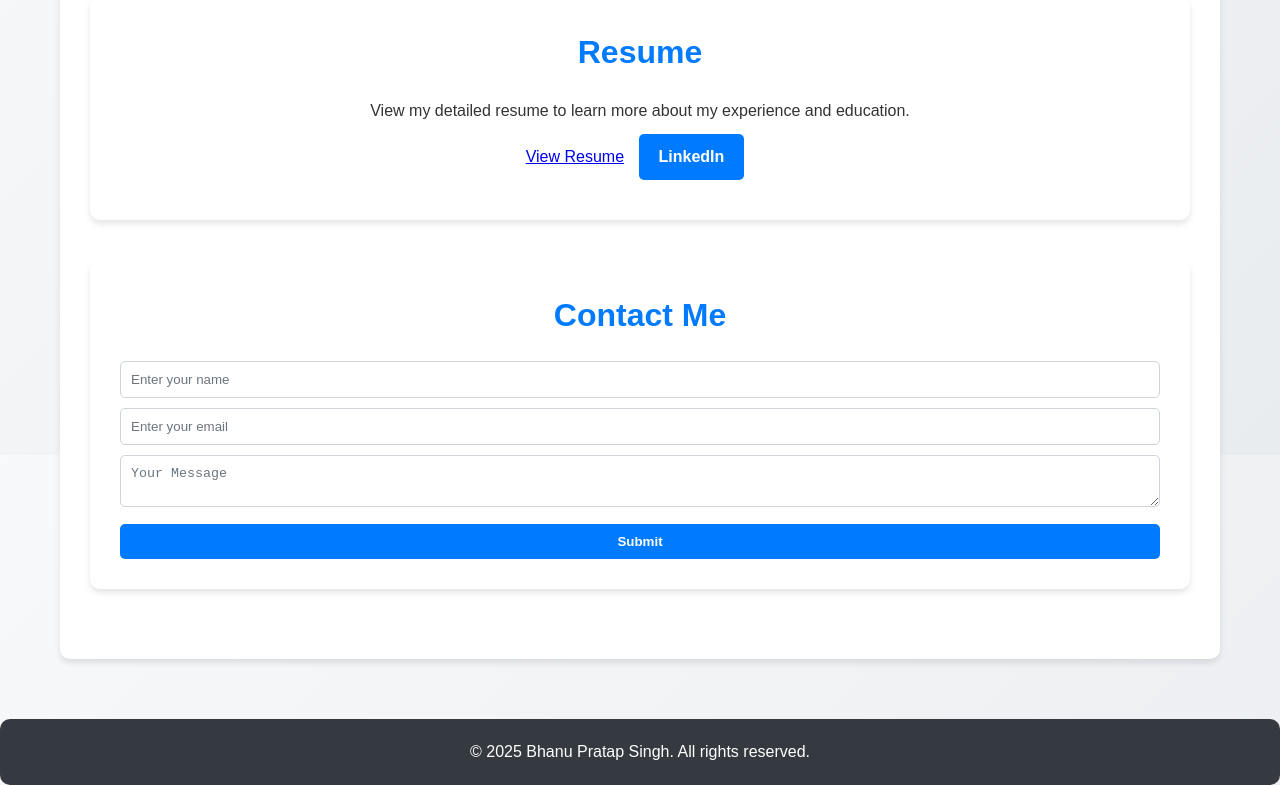
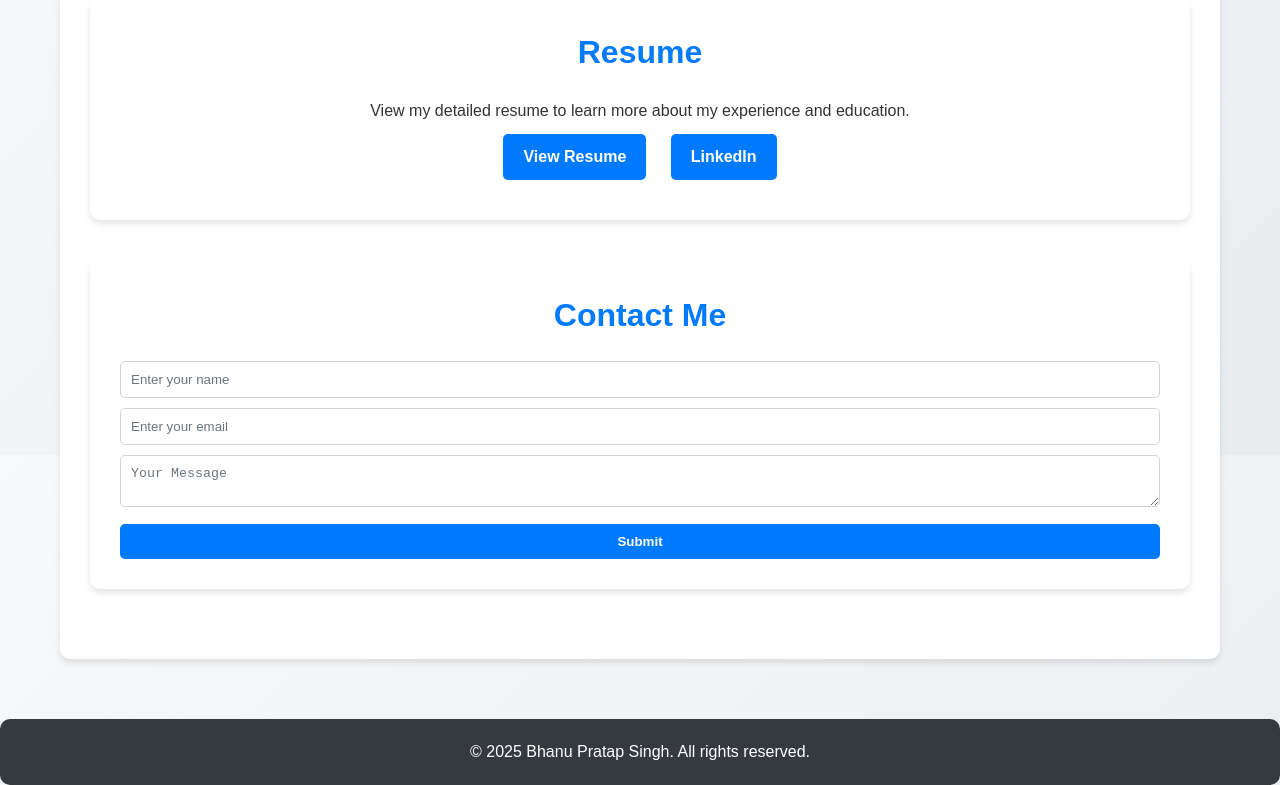
Before and after one commit to bhanurajput7/portfolio, a plain HTML site: page index.html in a window 1280 px wide. Shown: the part 1945-2730 px from the top of the page. Drawn offline with Linux system fonts and the light colour scheme.

Commit message:
Add class to resume link for styling

```diff
--- a/index.html
+++ b/index.html
@@ -294,7 +294,7 @@
             <h2>Resume</h2>
             <div class="resume-section">
                 <p>View my detailed resume to learn more about my experience and education.</p>
-                <a href="https://bhanurajput7.github.io/My-resume/" target="_blank">View Resume</a>
+                <a href="https://bhanurajput7.github.io/My-resume/"  class="resume-button" target="_blank">View Resume</a>
                 <a href="https://www.linkedin.com/in/bhanu-pratap-singh-69779536b?utm_source=share&utm_campaign=share_via&utm_content=profile&utm_medium=android_app" class="resume-button" target="_blank">LinkedIn</a>
             </div>
         </section>
```
